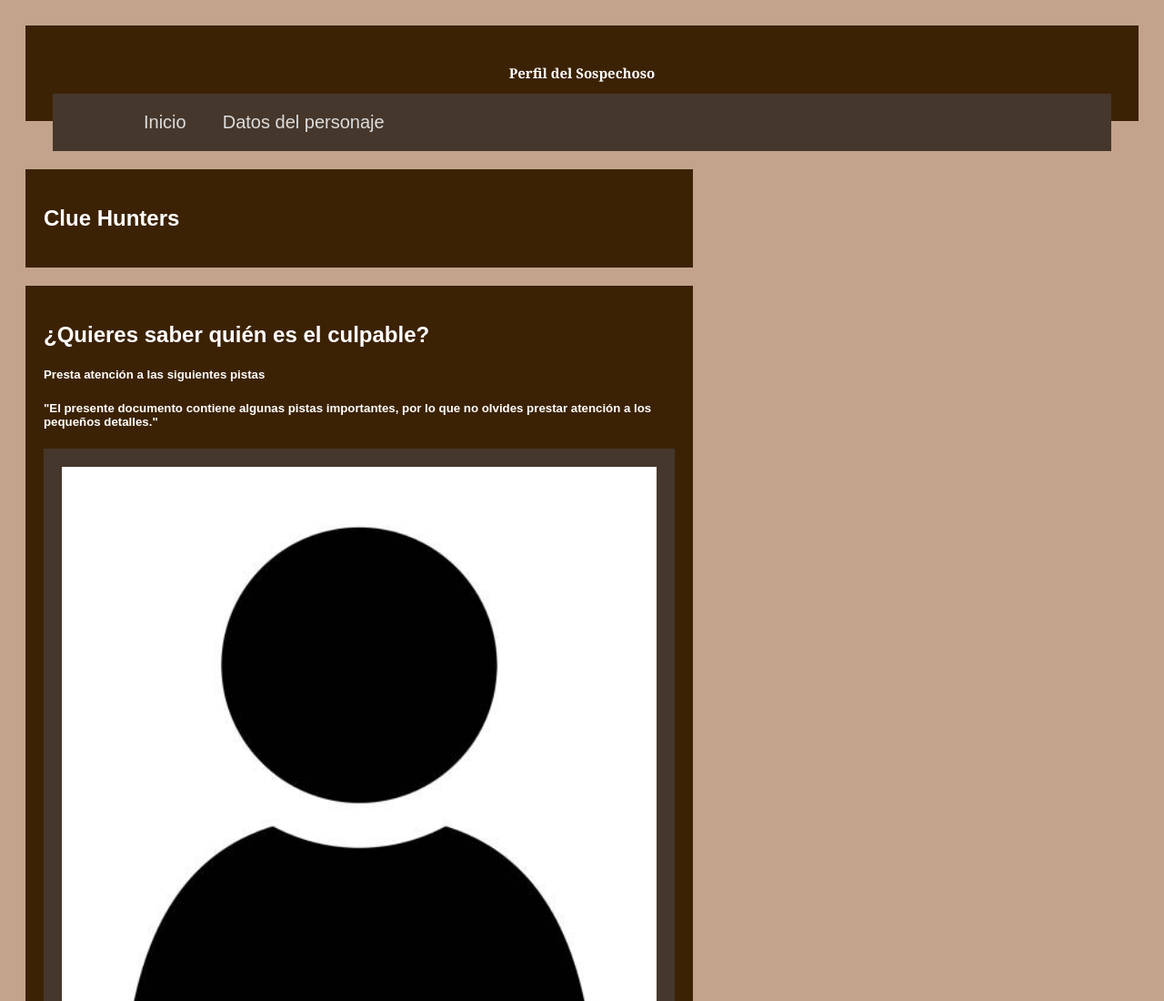
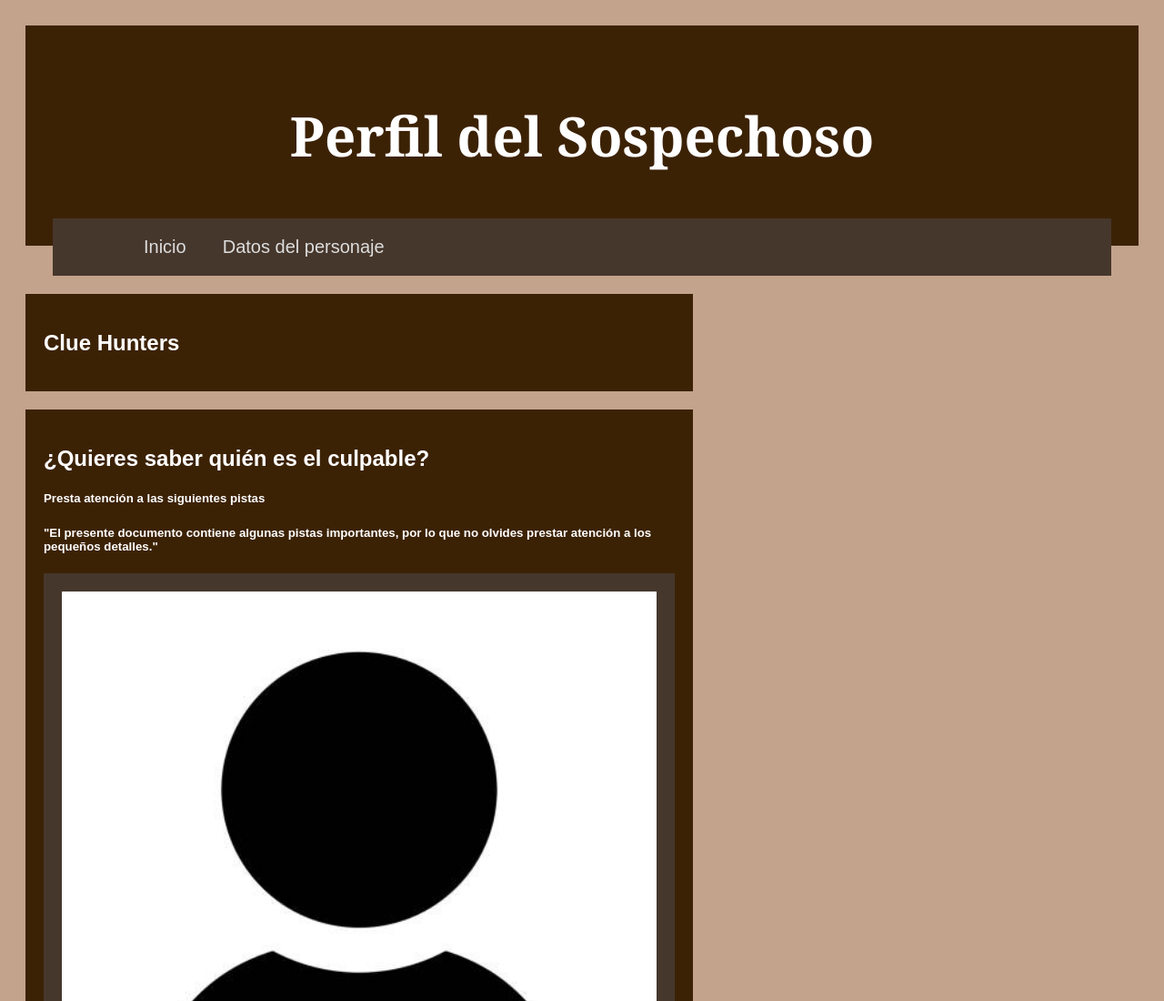
Before and after one commit to JoshuaJimenezDeveloper/PaginaWebSospechoso1, a plain HTML site: page index.html in a window 1280 px wide. Shown: the top 1100 px of the page at 91% size. Drawn offline with Linux system fonts and the light colour scheme.

Commit message:
Update estilo.css

```diff
--- a/Estilo/estilo.css
+++ b/Estilo/estilo.css
@@ -12,7 +12,7 @@
     /*Aqui comienza el encabezado*/
     .encabezado {
     padding: 30px;
-    font-size: 10px;
+    font-size: 40px;
     text-align: center;
     background-color: rgb(60, 34, 5);
     }
```
